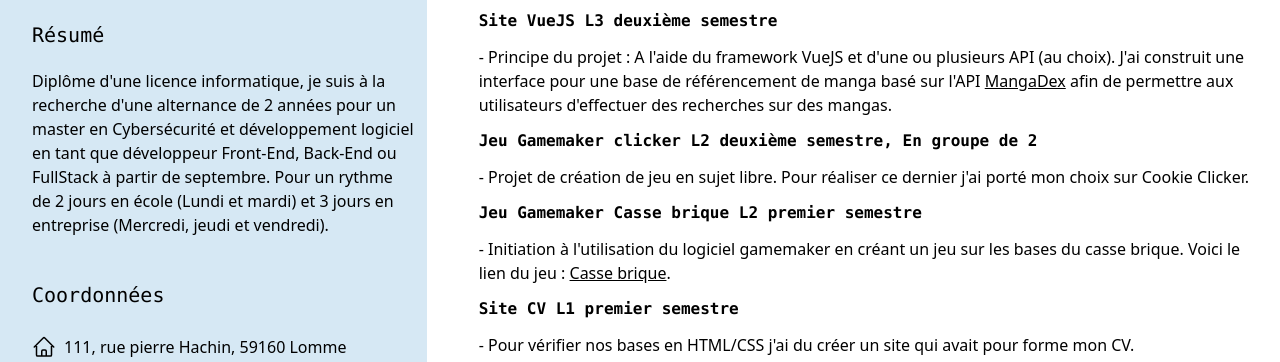
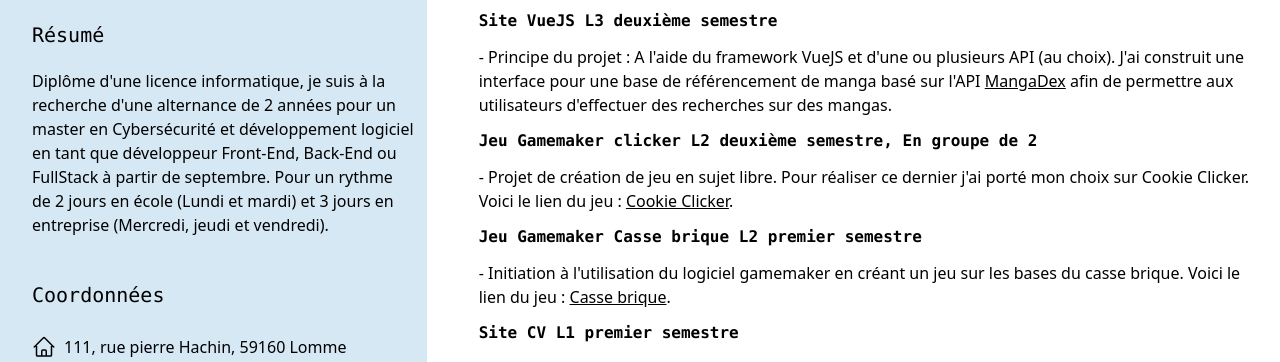
Before and after one commit to SiBlue7/siblue7.github.io, a website: page index.html in a window 1280 px wide. Shown: the part 235-597 px from the top of the page. Drawn offline with Linux system fonts and the light colour scheme.

Commit message:
Ajout du lien pour tester le clicker

```diff
--- a/index.html
+++ b/index.html
@@ -90,7 +90,7 @@
         <article class="Projet-Gamemaker-Clicker-L2 pl-5">
           <h3 class="font-mono font-semibold ml-5 pb-3 pt-3 print:text-sm">Jeu Gamemaker clicker L2 deuxième semestre, En groupe de 2</h3>
           <p class="ml-5 print:text-xs">
-            - Projet de création de jeu en sujet libre. Pour réaliser ce dernier j'ai porté mon choix sur Cookie Clicker.
+            - Projet de création de jeu en sujet libre. Pour réaliser ce dernier j'ai porté mon choix sur Cookie Clicker. Voici le lien du jeu : <a href="https://gx.games/games/mqtum0/projet-clicker/tracks/513ccec5-72c0-4d5c-86f1-2b02266f09c2" class="underline" target="_blank">Cookie Clicker</a>.
           </p>
         </article>
         <article class="Projet-Gamemaker-Breakout-L2 pl-5">
```
